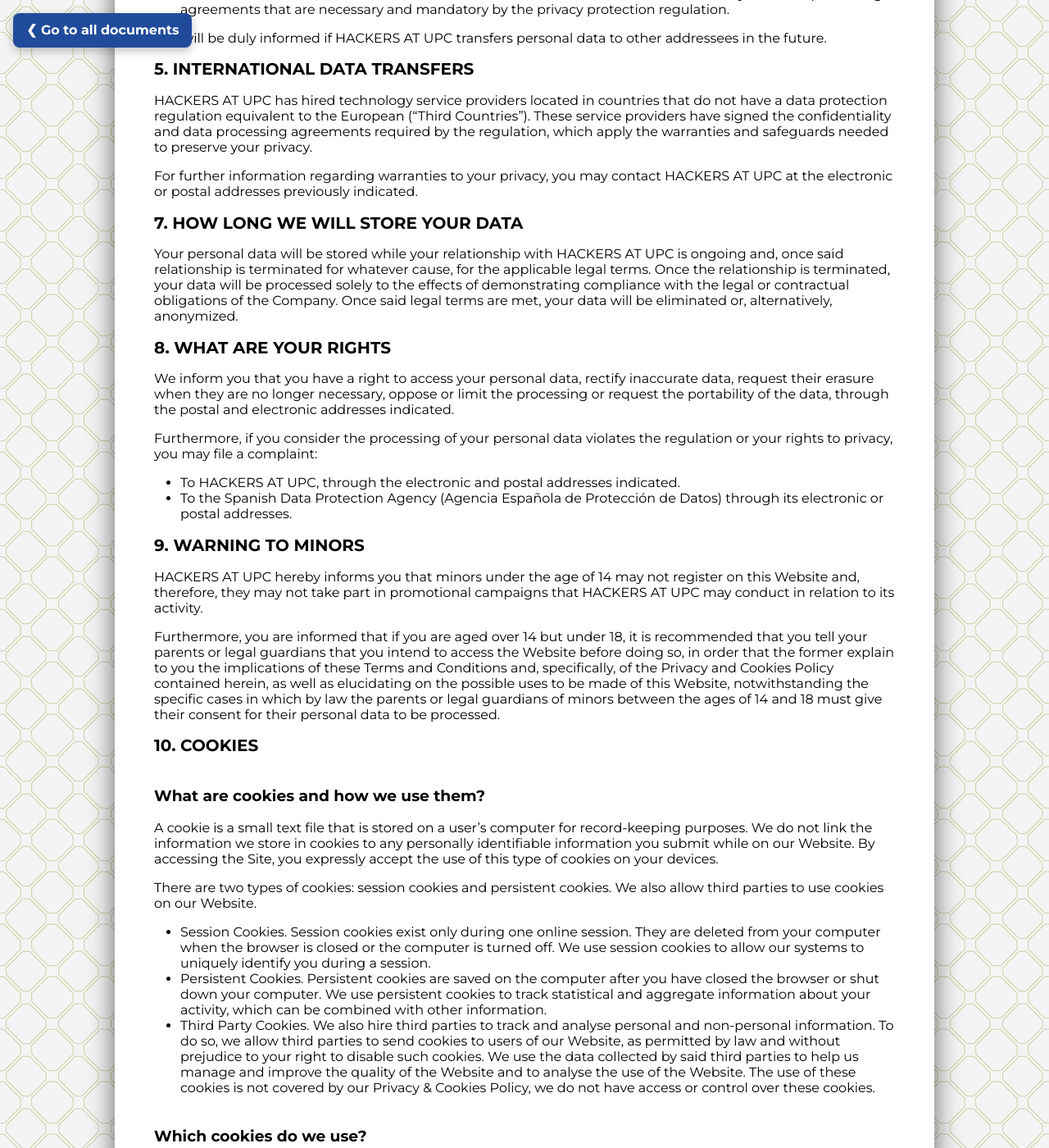
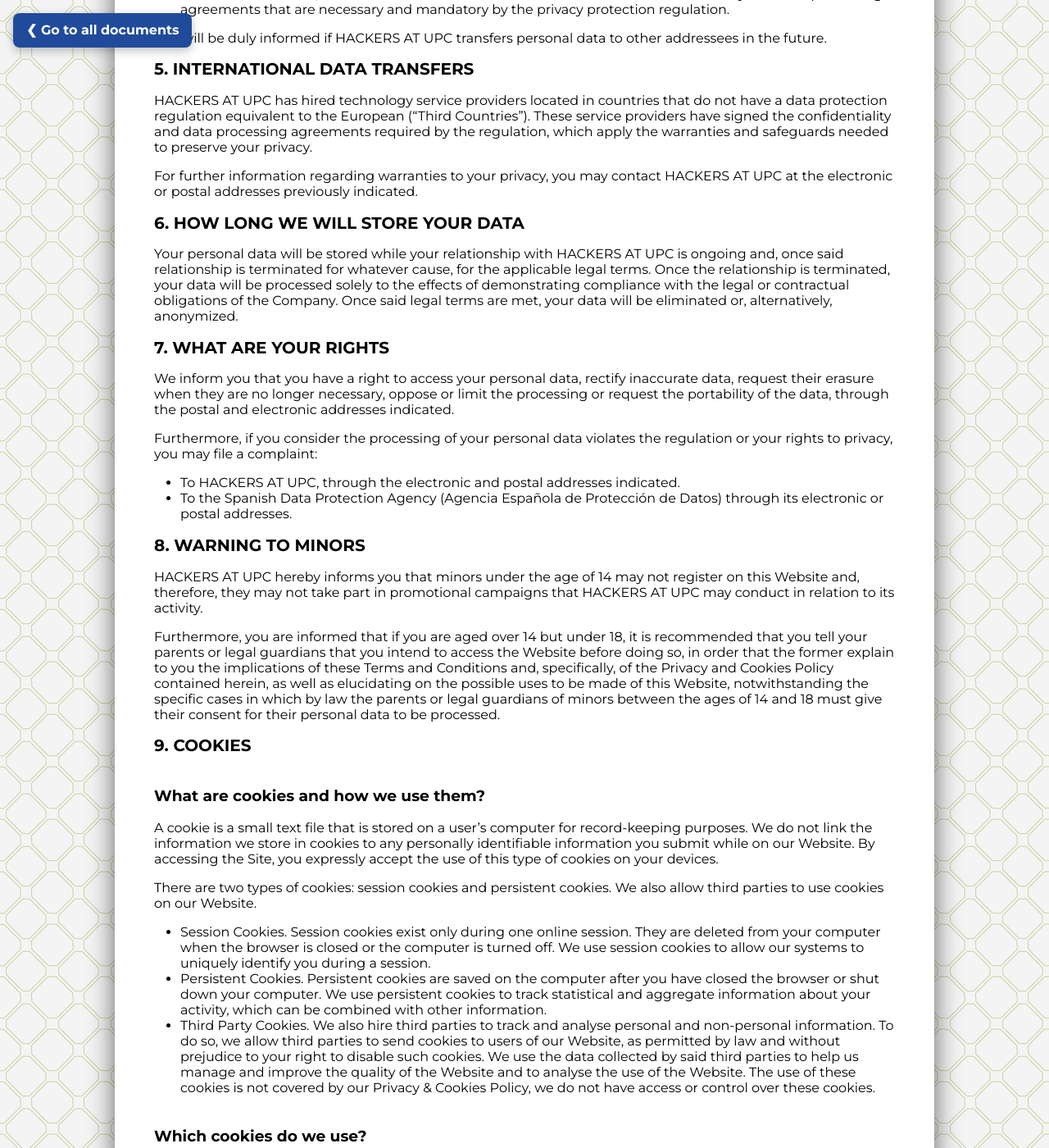
Before and after one commit to hackupc/legal-page, a Jekyll site: the page built from _documents/bits_privacy_and_cookies.md, in a window 1280 px wide and 1400 px high, scrolled down 963 px. Shown: the whole window at 82% size. Built offline with Jekyll 4.4.1, drawn with Linux system fonts in a browser that asks for light colours.

Commit message:
Add bits legal files 2

```diff
--- a/_documents/bits_privacy_and_cookies.md
+++ b/_documents/bits_privacy_and_cookies.md
@@ -43,12 +43,12 @@
 For further information regarding warranties to your privacy, you may contact HACKERS AT UPC at the electronic or postal addresses previously indicated.
 
 
-## 7. HOW LONG WE WILL STORE YOUR DATA
+## 6. HOW LONG WE WILL STORE YOUR DATA
 
 Your personal data will be stored while your relationship with HACKERS AT UPC is ongoing and, once said relationship is terminated for whatever cause, for the applicable legal terms. Once the relationship is terminated, your data will be processed solely to the effects of demonstrating compliance with the legal or contractual obligations of the Company. Once said legal terms are met, your data will be eliminated or, alternatively, anonymized.
 
 
-## 8. WHAT ARE YOUR RIGHTS
+## 7. WHAT ARE YOUR RIGHTS
 
 We inform you that you have a right to access your personal data, rectify inaccurate data, request their erasure when they are no longer necessary, oppose or limit the processing or request the portability of the data, through the postal and electronic addresses indicated.
 
@@ -58,14 +58,14 @@
 - To the Spanish Data Protection Agency (Agencia Española de Protección de Datos) through its electronic or postal addresses.
 
 
-## 9. WARNING TO MINORS
+## 8. WARNING TO MINORS
 
 HACKERS AT UPC hereby informs you that minors under the age of 14 may not register on this Website and, therefore, they may not take part in promotional campaigns that HACKERS AT UPC may conduct in relation to its activity.
 
 Furthermore, you are informed that if you are aged over 14 but under 18, it is recommended that you tell your parents or legal guardians that you intend to access the Website before doing so, in order that the former explain to you the implications of these Terms and Conditions and, specifically, of the Privacy and Cookies Policy contained herein, as well as elucidating on the possible uses to be made of this Website, notwithstanding the specific cases in which by law the parents or legal guardians of minors between the ages of 14 and 18 must give their consent for their personal data to be processed.
 
 
-## 10. COOKIES
+## 9. COOKIES
 
 ### **What are cookies and how we use them?**
 
```
